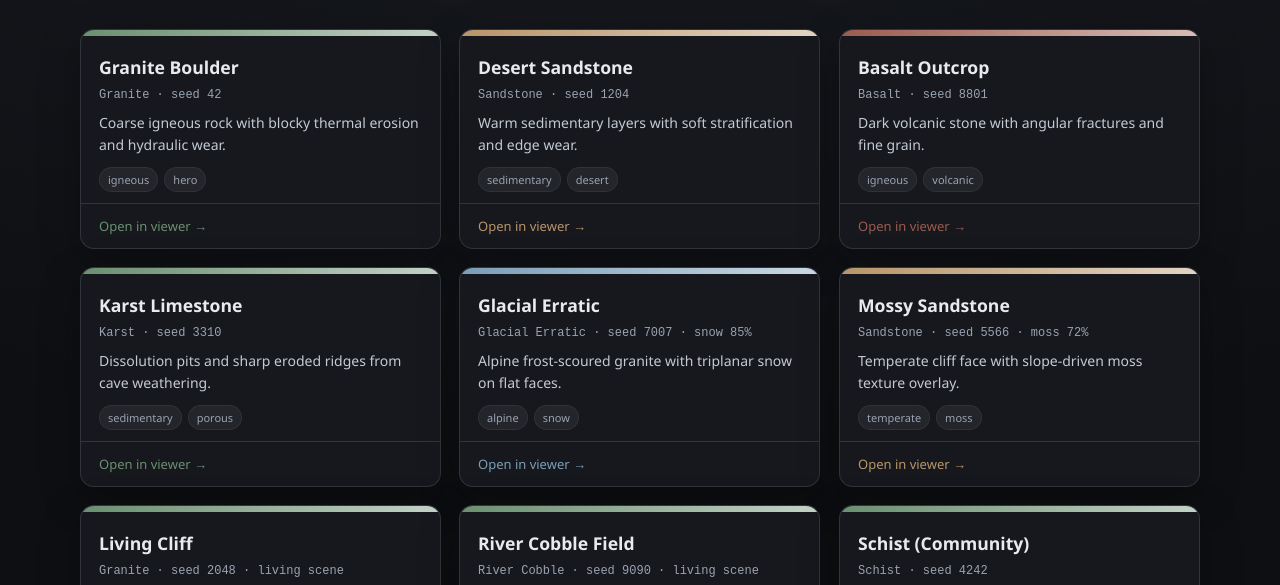
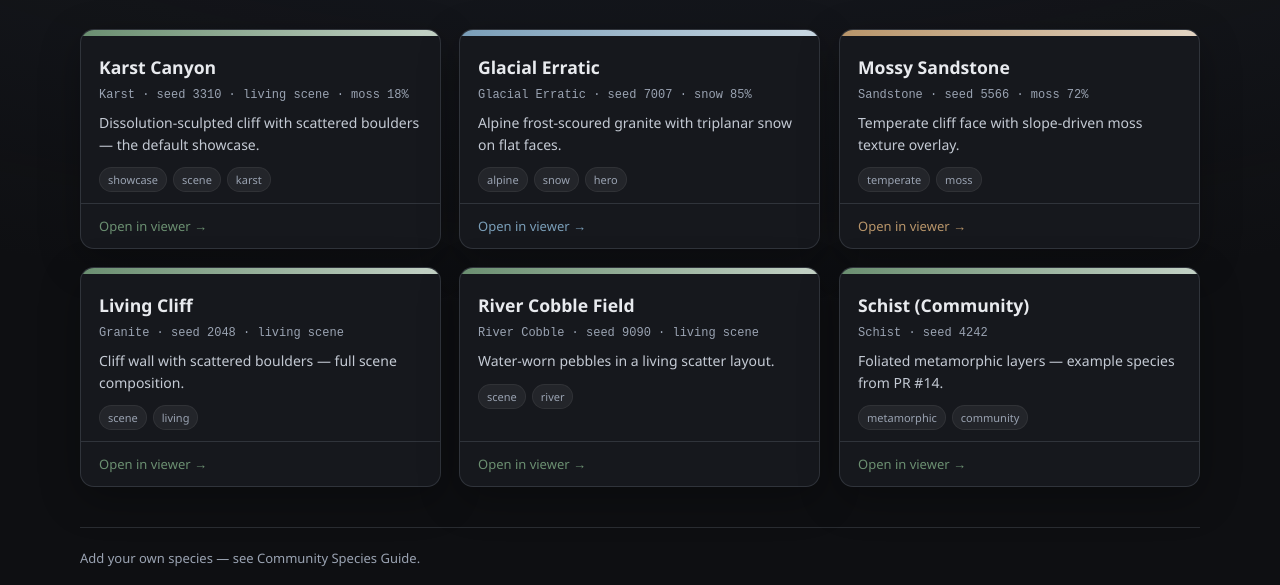
Before and after one commit to reed-soul/SeedRock, a website built with Vite: page examples.html in a window 1280 px wide. Shown: the part 166-751 px from the top of the page. Built offline with nearby package versions, Linux system fonts and the light colour scheme.

Commit message:
polish: default species, karst detail, HUD styling, examples catalog
- Default species Granite → Karst so first-run lands on the most visually
  striking type (matches the showcase preset and README hero)
- Karst LOD0 detail 4 → 5 for sharper ridges at the hero distance
- HUD: smaller font, lower-opacity background with backdrop blur — less
  visual noise over the scene
- examples/catalog.js: trimmed to the curated set that the gallery page
  actually ships

```diff
--- a/src/examples/catalog.js
+++ b/src/examples/catalog.js
@@ -17,36 +17,15 @@
 /** @type {RockExample[]} */
 export const EXAMPLES = [
   {
-    id: 'granite-classic',
-    title: 'Granite Boulder',
-    description: 'Coarse igneous rock with blocky thermal erosion and hydraulic wear.',
-    speciesKey: 'granite',
-    seed: 42,
-    tags: ['igneous', 'hero'],
-  },
-  {
-    id: 'sandstone-desert',
-    title: 'Desert Sandstone',
-    description: 'Warm sedimentary layers with soft stratification and edge wear.',
-    speciesKey: 'sandstone',
-    seed: 1204,
-    tags: ['sedimentary', 'desert'],
-  },
-  {
-    id: 'basalt-columns',
-    title: 'Basalt Outcrop',
-    description: 'Dark volcanic stone with angular fractures and fine grain.',
-    speciesKey: 'basalt',
-    seed: 8801,
-    tags: ['igneous', 'volcanic'],
-  },
-  {
-    id: 'karst-cavern',
-    title: 'Karst Limestone',
-    description: 'Dissolution pits and sharp eroded ridges from cave weathering.',
+    id: 'karst-living',
+    title: 'Karst Canyon',
+    description: 'Dissolution-sculpted cliff with scattered boulders — the default showcase.',
     speciesKey: 'karst',
     seed: 3310,
-    tags: ['sedimentary', 'porous'],
+    sceneMode: 'living',
+    scene: { scatterCount: 20 },
+    overlay: { moss: 0.18 },
+    tags: ['showcase', 'scene', 'karst'],
   },
   {
     id: 'glacial-snow',
@@ -55,7 +34,7 @@ export const EXAMPLES = [
     speciesKey: 'glacial',
     seed: 7007,
     overlay: { snow: 0.85 },
-    tags: ['alpine', 'snow'],
+    tags: ['alpine', 'snow', 'hero'],
   },
   {
     id: 'sandstone-moss',
--- a/src/species/index.js
+++ b/src/species/index.js
@@ -20,6 +20,6 @@ export const SPECIES = {
   schist,
 };
 
-export const DEFAULT_SPECIES = 'granite';
+export const DEFAULT_SPECIES = 'karst';
 
 export const SPECIES_LIST = Object.values(SPECIES);
--- a/src/species/karst.js
+++ b/src/species/karst.js
@@ -16,7 +16,7 @@ export const karst = {
   },
   shape: {
     radius: 1,
-    detail: 4,
+    detail: 5,
     squash: 0.92,
     stretch: [0.95, 1.1, 1.0],
     offset: [0, 0.18, 0],
@@ -37,8 +37,8 @@ export const karst = {
     edgeWear: { enabled: true, strength: 0.09 },
   },
   lod: {
-    full: { detail: 4 },
-    reduced: { detail: 2 },
+    full: { detail: 5 },
+    reduced: { detail: 3 },
     impostor: { detail: 1 },
   },
 };
```
Also changed, not shown: index.html (+4 -4 lines).
